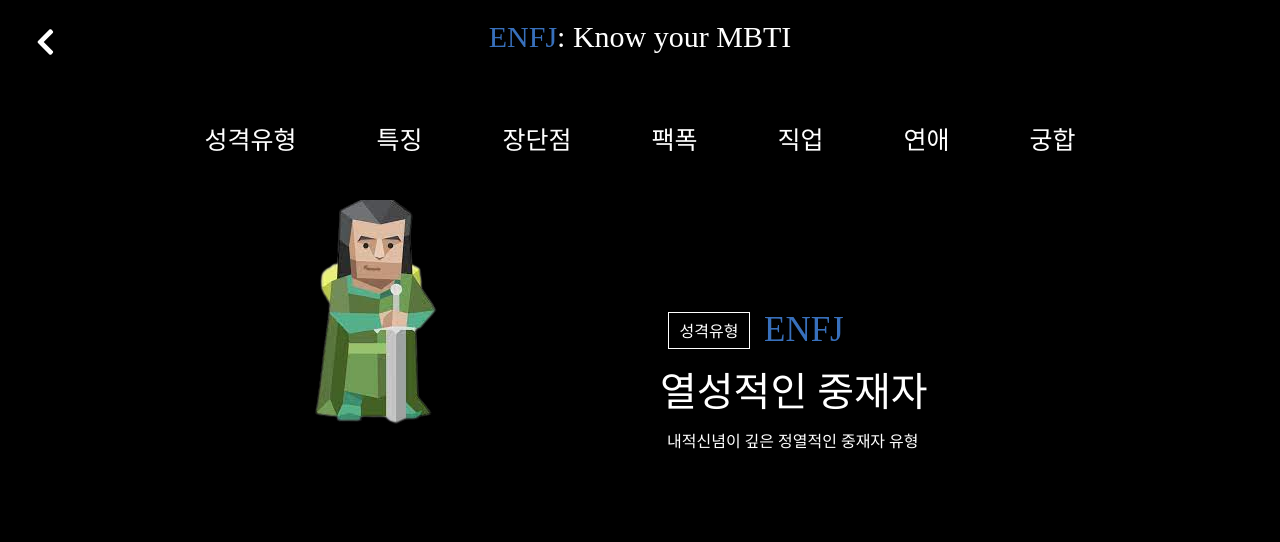
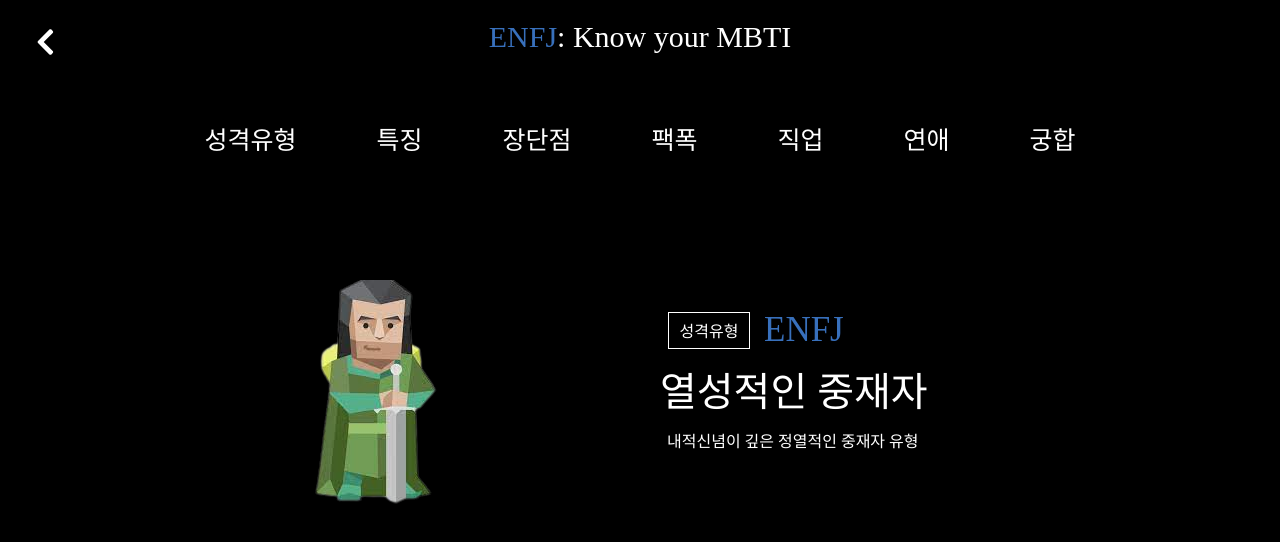
Before and after one commit to neul0129/mbti_project, a React (Create React App) app: page /profiles/ENFJ in a window 1280 px wide. Shown: the top 542 px of the page. Built offline with nearby package versions, Linux system fonts and the light colour scheme.

Commit message:
image 수정
image 수정

```diff
--- a/src/App.js
+++ b/src/App.js
@@ -1,5 +1,5 @@
 import { Route, Routes } from "react-router-dom";
-import Home from "./pages/Home/index";
+import Home from "./pages/home/index";
 import Profile from "./pages/Profile/index";
 import "./App.css";
 
--- a/src/pages/Profile/style.css
+++ b/src/pages/Profile/style.css
@@ -82,6 +82,10 @@
 	float: left;
 	width: 50%;
 	height: 400px;
+}
+
+.profile_image_box > img {
+	padding-top: 80px;
 }
 
 /* Mbti 설명에서 오른쪽 */
```
